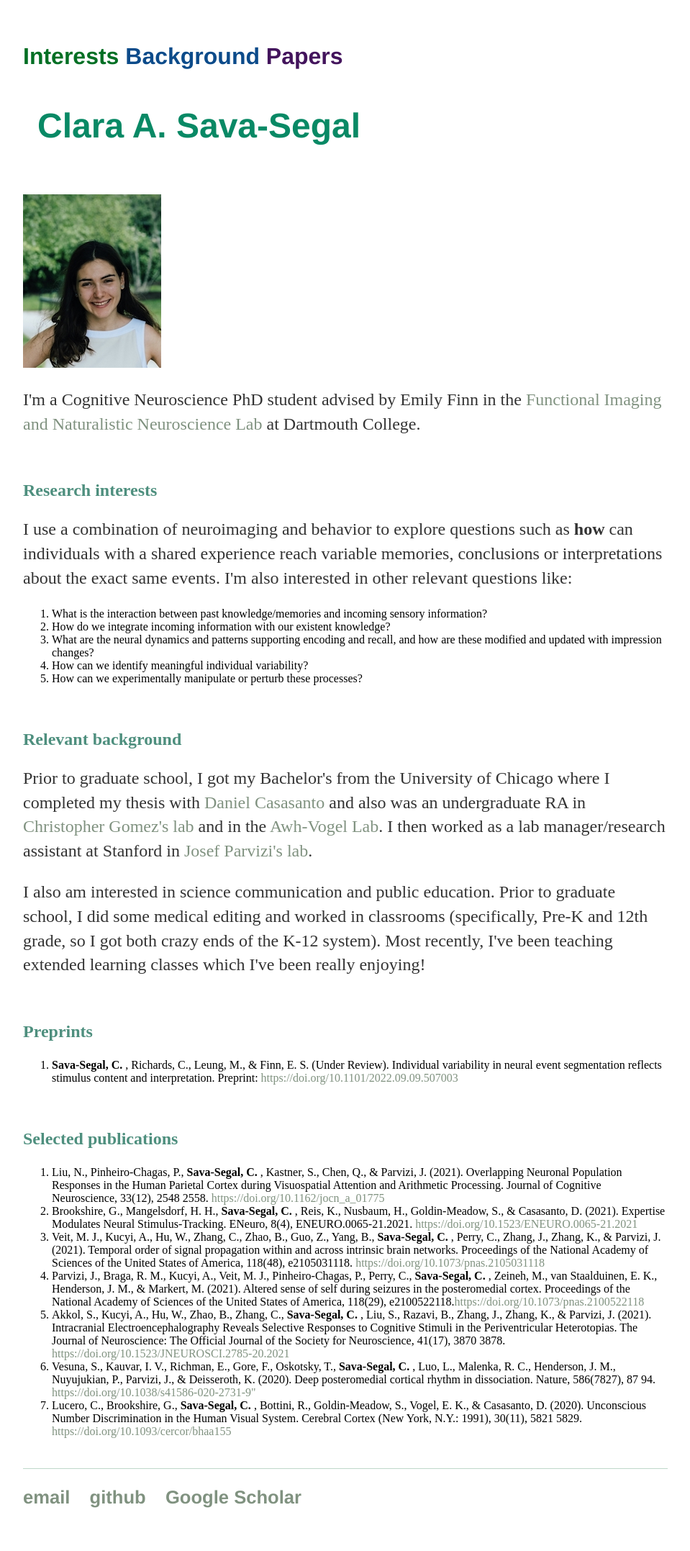
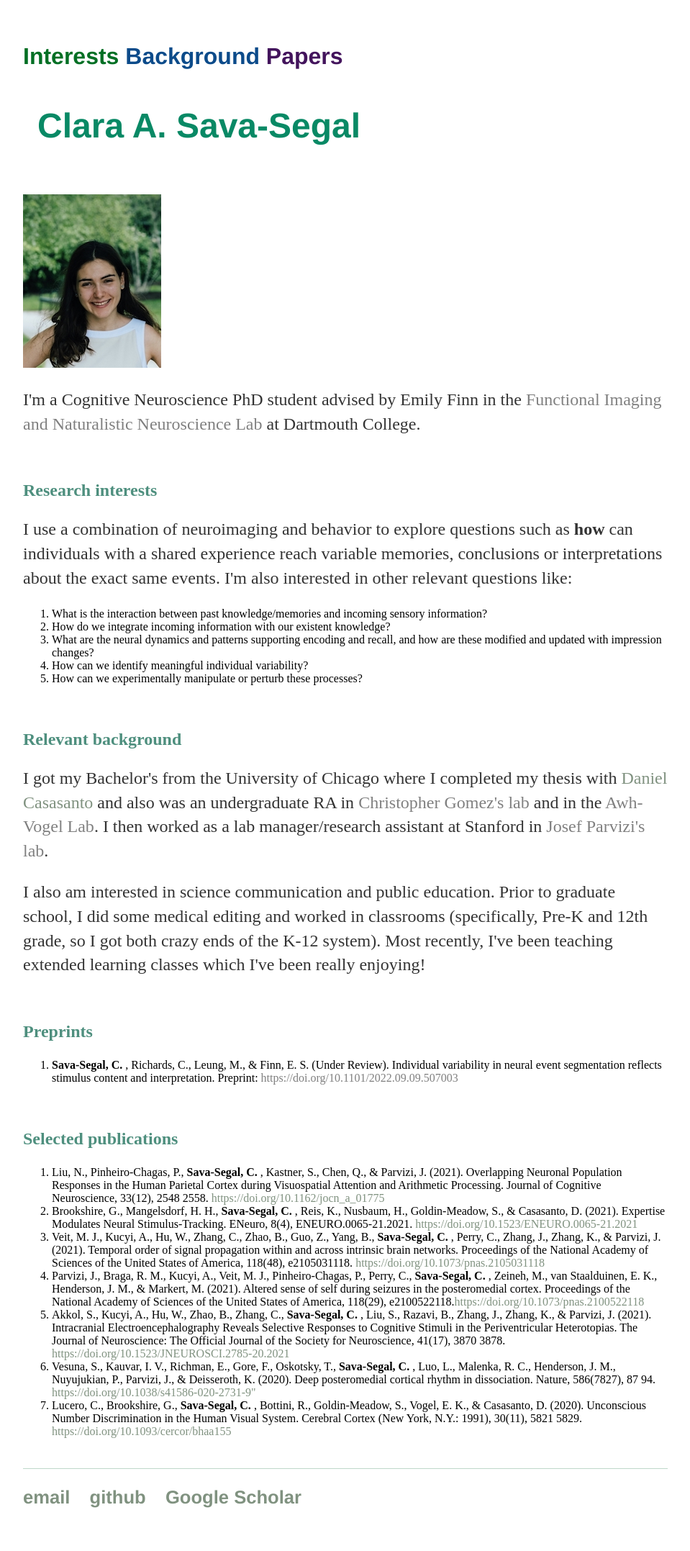
Before and after one commit to csavasegal/csavasegal.github.io, a Jekyll site: the page built from index.html, in a window 1280 px wide. Shown: the whole page at 72% size, without its empty margins (160-1119 px from the left). Built offline with Jekyll 4.4.1, drawn with Linux system fonts in a browser that asks for light colours.

Commit message:
Add files via upload

```diff
--- a/css/main.css
+++ b/css/main.css
@@ -42,13 +42,16 @@
     list-style: none;
 }
 ul {
-    font-size: 1em;
+    font-size: 1.5em;
   }
 
 ul ul {
     font-size: 100%;
   }
-
+header {
+    background-color: rgb(37, 91, 142);
+    height:100px;
+  }
 .header img {
     float: left;
     position: relative;
@@ -62,6 +65,7 @@
     top: 18px;
     left: 20px;
   }
+
 
   html {
     scroll-behavior: smooth;
--- a/index.html
+++ b/index.html
@@ -18,7 +18,7 @@
 
 <div class="blurb">
     <img src="img/sava-segal_clara.jpg" alt="profile_pic">
-	<p>I'm a Cognitive Neuroscience PhD student advised by Emily Finn in the <a href = "https://thefinnlab.github.io/research/" >Functional Imaging and Naturalistic Neuroscience Lab</a> at Dartmouth College.</a></p>
+	<p>I'm a Cognitive Neuroscience PhD student advised by Emily Finn in the <a href = "https://thefinnlab.github.io/research/" style="color: grey" >Functional Imaging and Naturalistic Neuroscience Lab</a> at Dartmouth College.</a></p>
     <br>
 </div><!-- /.blurb -->
 
@@ -48,9 +48,9 @@
 
 <div id="background">
     <h2><span style="color:rgb(78, 143, 126)">Relevant background</span></h2>
-	<p>Prior to graduate school, I got my Bachelor's from the University of Chicago where I completed my thesis with <a href = "http://casasanto.com/" >Daniel Casasanto</a>
-        and also was an undergraduate RA in <a href = "https://voices.uchicago.edu/gomezlab/" > Christopher Gomez's lab</a> and in the <a href = "https://awhvogellab.com/" >Awh-Vogel Lab</a>.
-        I then worked as a lab manager/research assistant at Stanford in <a href = "https://med.stanford.edu/parvizi-lab.html" > Josef Parvizi's lab</a>. </p>
+	<p>I got my Bachelor's from the University of Chicago where I completed my thesis with <a href = "http://casasanto.com/" >Daniel Casasanto</a>
+        and also was an undergraduate RA in <a href = "https://voices.uchicago.edu/gomezlab/"style="color: grey" > Christopher Gomez's lab</a> and in the <a href = "https://awhvogellab.com/"style="color: grey"  >Awh-Vogel Lab</a>.
+        I then worked as a lab manager/research assistant at Stanford in <a href = "https://med.stanford.edu/parvizi-lab.html" style="color: grey" > Josef Parvizi's lab</a>. </p>
 
 
     <p> I also am interested in science communication and public education. Prior to graduate school, I did some medical editing and worked in classrooms (specifically, Pre-K and 12th grade, so I got both crazy ends of the K-12 system).
@@ -68,7 +68,7 @@
 
         <ol>
             <li> <strong>Sava-Segal, C. </strong>, Richards, C., Leung, M., & Finn, E. S. (Under Review). Individual variability in neural event segmentation reflects stimulus content and interpretation.
-                Preprint: <a href = "https://doi.org/10.1101/2022.09.09.507003" > https://doi.org/10.1101/2022.09.09.507003</a>
+                Preprint: <a href = "https://doi.org/10.1101/2022.09.09.507003" style="color: grey" > https://doi.org/10.1101/2022.09.09.507003</a>
 
         </ol>
 
```
